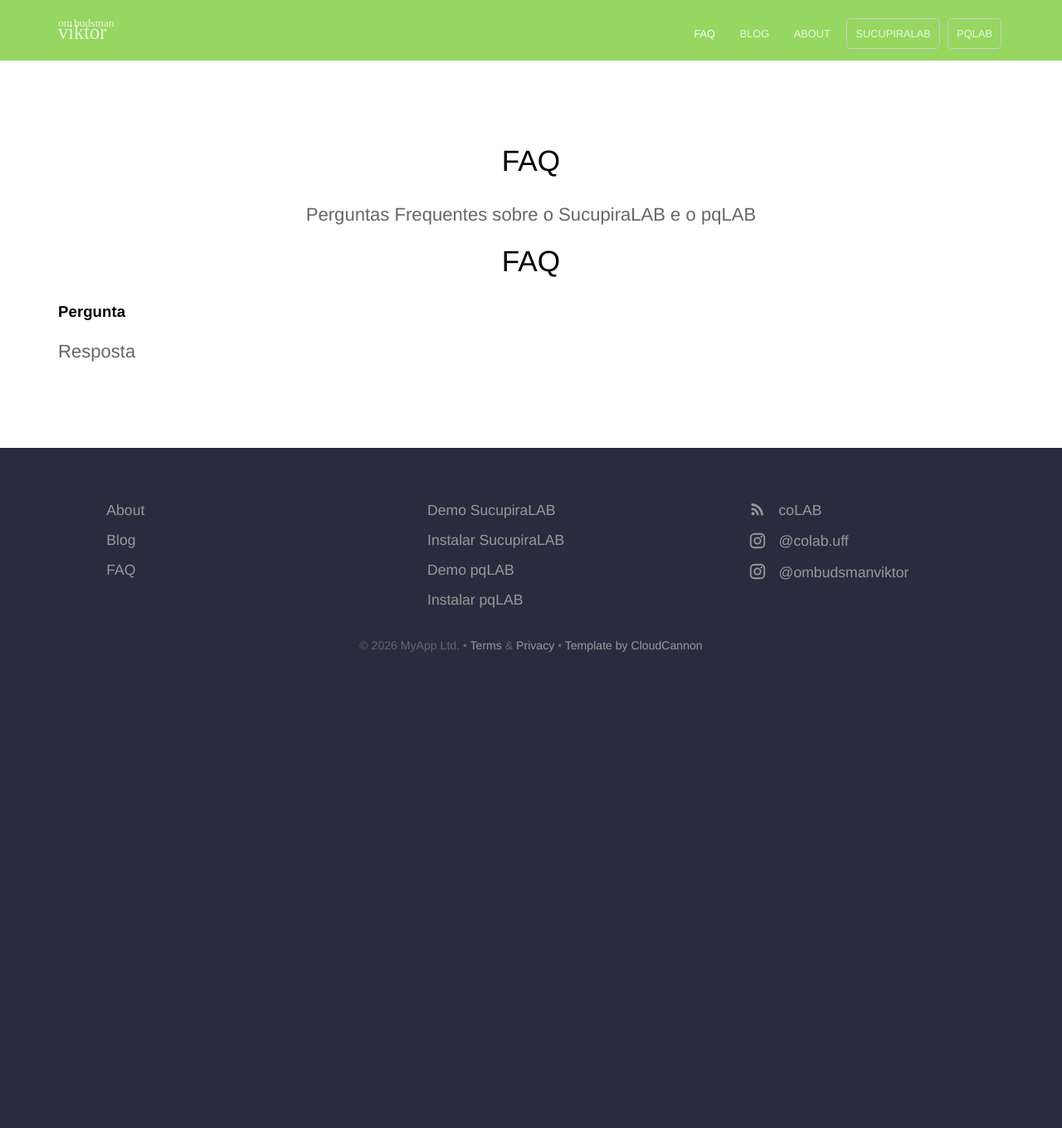
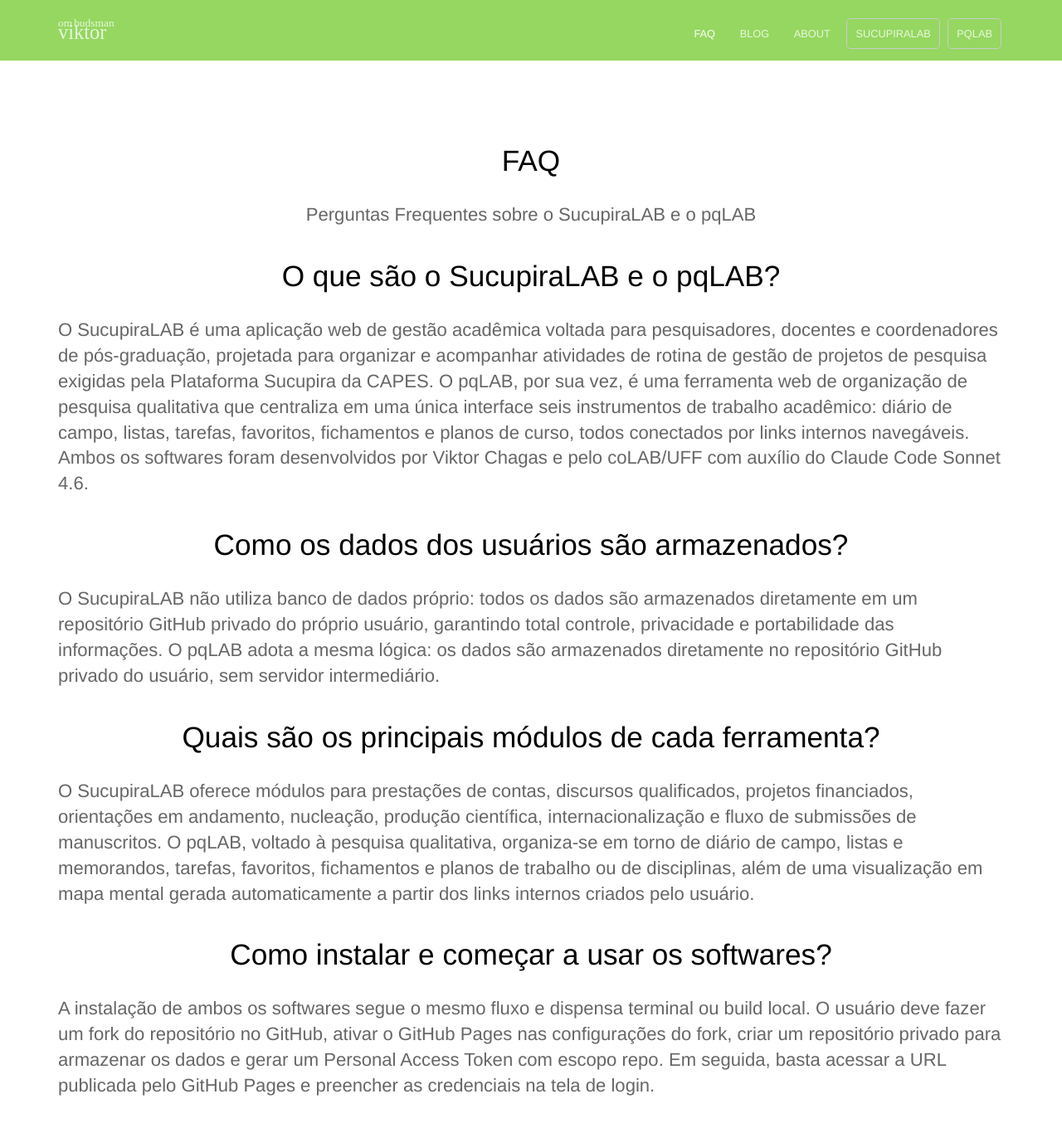
Before and after one commit to ombudsmanviktor/lab, a Jekyll site: the page built from faq.html, in a window 1280 px wide and 1400 px high. Shown: the top 1360 px of the window at 83% size. Built offline with Jekyll 4.4.1, drawn with Linux system fonts in a browser that asks for light colours.

Commit message:
Update faq.html

```diff
--- a/faq.html
+++ b/faq.html
@@ -3,7 +3,18 @@
 description: Perguntas Frequentes sobre o SucupiraLAB e o pqLAB
 ---
 
-	<h2>FAQ</h2>
+<br>
+<h2>O que são o SucupiraLAB e o pqLAB?</h2>
+<p>O SucupiraLAB é uma aplicação web de gestão acadêmica voltada para pesquisadores, docentes e coordenadores de pós-graduação, projetada para organizar e acompanhar atividades de rotina de gestão de projetos de pesquisa exigidas pela Plataforma Sucupira da CAPES. O pqLAB, por sua vez, é uma ferramenta web de organização de pesquisa qualitativa que centraliza em uma única interface seis instrumentos de trabalho acadêmico: diário de campo, listas, tarefas, favoritos, fichamentos e planos de curso, todos conectados por links internos navegáveis. Ambos os softwares foram desenvolvidos por Viktor Chagas e pelo coLAB/UFF com auxílio do Claude Code Sonnet 4.6.</p>
 
-<h3>Pergunta</h3>
-<p>Resposta</p>
+<br>
+<h2>Como os dados dos usuários são armazenados?</h2>
+<p>O SucupiraLAB não utiliza banco de dados próprio: todos os dados são armazenados diretamente em um repositório GitHub privado do próprio usuário, garantindo total controle, privacidade e portabilidade das informações. O pqLAB adota a mesma lógica: os dados são armazenados diretamente no repositório GitHub privado do usuário, sem servidor intermediário.</p>
+
+<br>
+<h2>Quais são os principais módulos de cada ferramenta?</h2>
+<p>O SucupiraLAB oferece módulos para prestações de contas, discursos qualificados, projetos financiados, orientações em andamento, nucleação, produção científica, internacionalização e fluxo de submissões de manuscritos. O pqLAB, voltado à pesquisa qualitativa, organiza-se em torno de diário de campo, listas e memorandos, tarefas, favoritos, fichamentos e planos de trabalho ou de disciplinas, além de uma visualização em mapa mental gerada automaticamente a partir dos links internos criados pelo usuário.</p>
+
+<br>
+<h2>Como instalar e começar a usar os softwares?</h2>
+<p>A instalação de ambos os softwares segue o mesmo fluxo e dispensa terminal ou build local. O usuário deve fazer um fork do repositório no GitHub, ativar o GitHub Pages nas configurações do fork, criar um repositório privado para armazenar os dados e gerar um Personal Access Token com escopo repo. Em seguida, basta acessar a URL publicada pelo GitHub Pages e preencher as credenciais na tela de login.</p>
```
